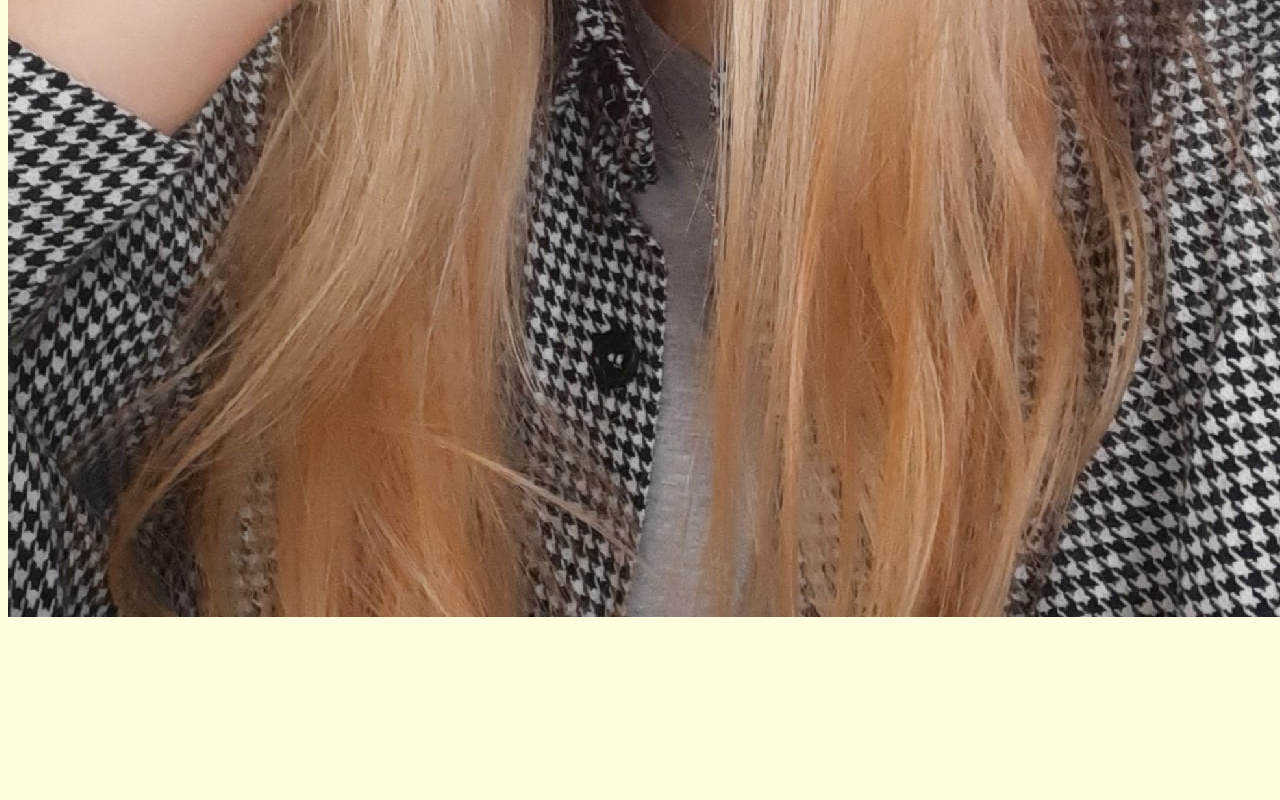
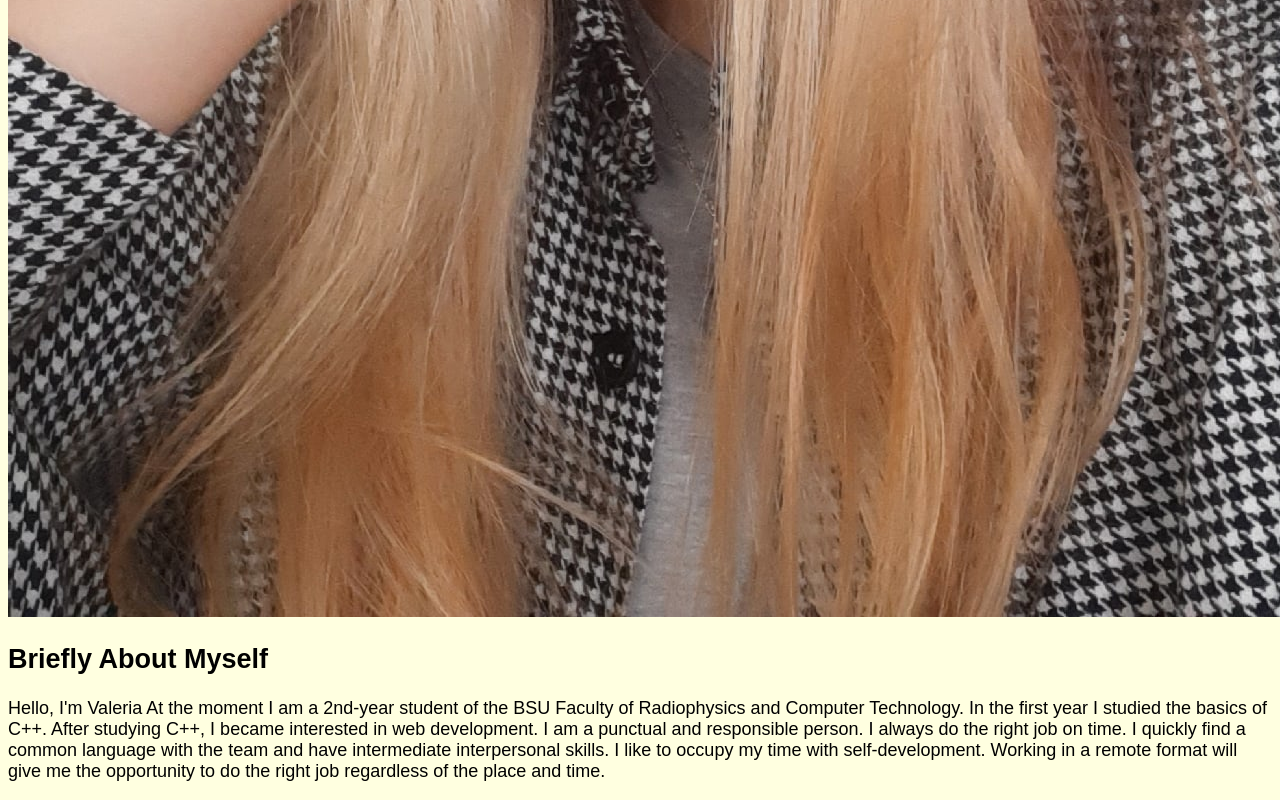
Before and after one commit to LeraPetrovich/rsschool-cv-stage0-, a plain HTML site: page index.html in a window 1280 px wide. Shown: the part 1232-2032 px from the top of the page. Before the commit the page ends 1862 px from the top, so only its background shows below. Drawn offline with Linux system fonts and the light colour scheme.

Commit message:
feat: about myself

```diff
--- a/index.html
+++ b/index.html
@@ -33,3 +33,10 @@
 <h1 class="center" align="center" >CV Petrovich Valeria</h1>
     <img src="assets/img/nebo-oblaka-ozero-skala-kamni-trava.jpg" class="photo" >
 </header>
+<h2 class="title"> Briefly About Myself</h2>
+    <article>
+    <p>Hello, I'm Valeria
+        At the moment I am a 2nd-year student of the BSU Faculty of Radiophysics and Computer Technology. In the first year I studied the basics of C++. After studying C++, I became interested in web development.
+        I am a punctual and responsible person. I always do the right job on time. I quickly find a common language with the team and have intermediate interpersonal skills. I like to occupy my time with self-development. Working in a remote format will give me the opportunity to do the right job regardless of the place and time.</p>
+    </article>
+<article>
```
